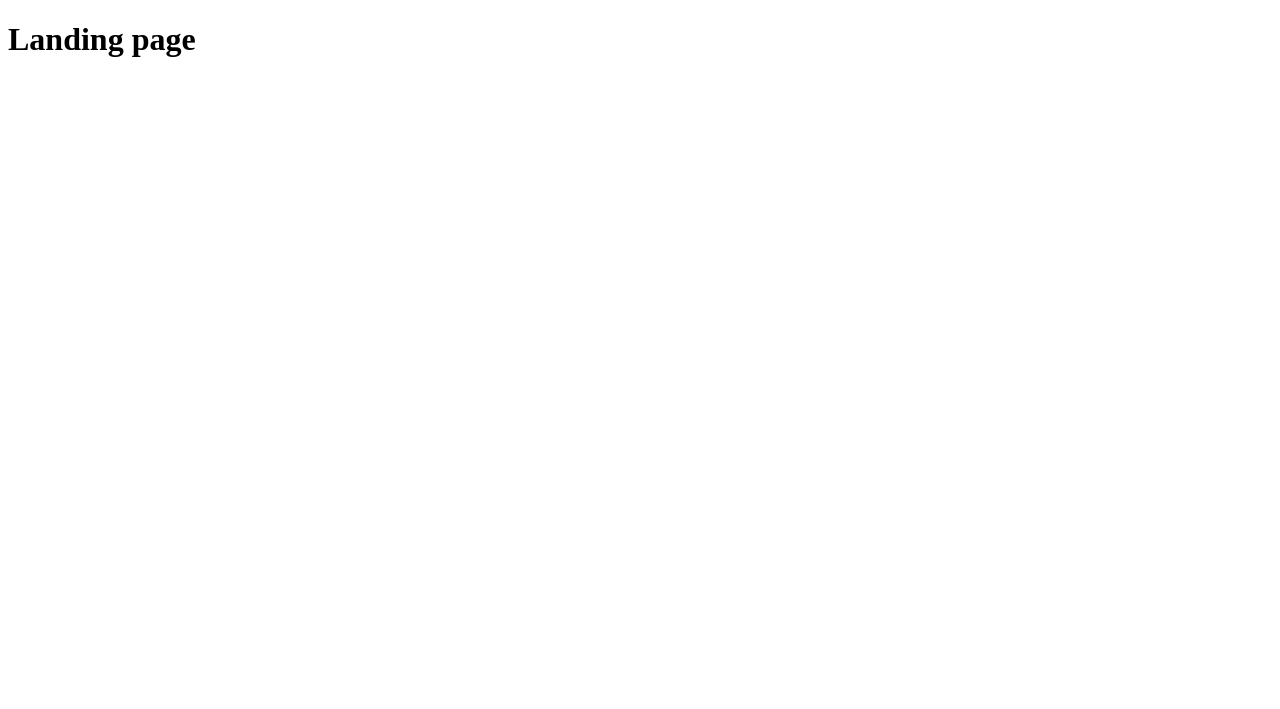
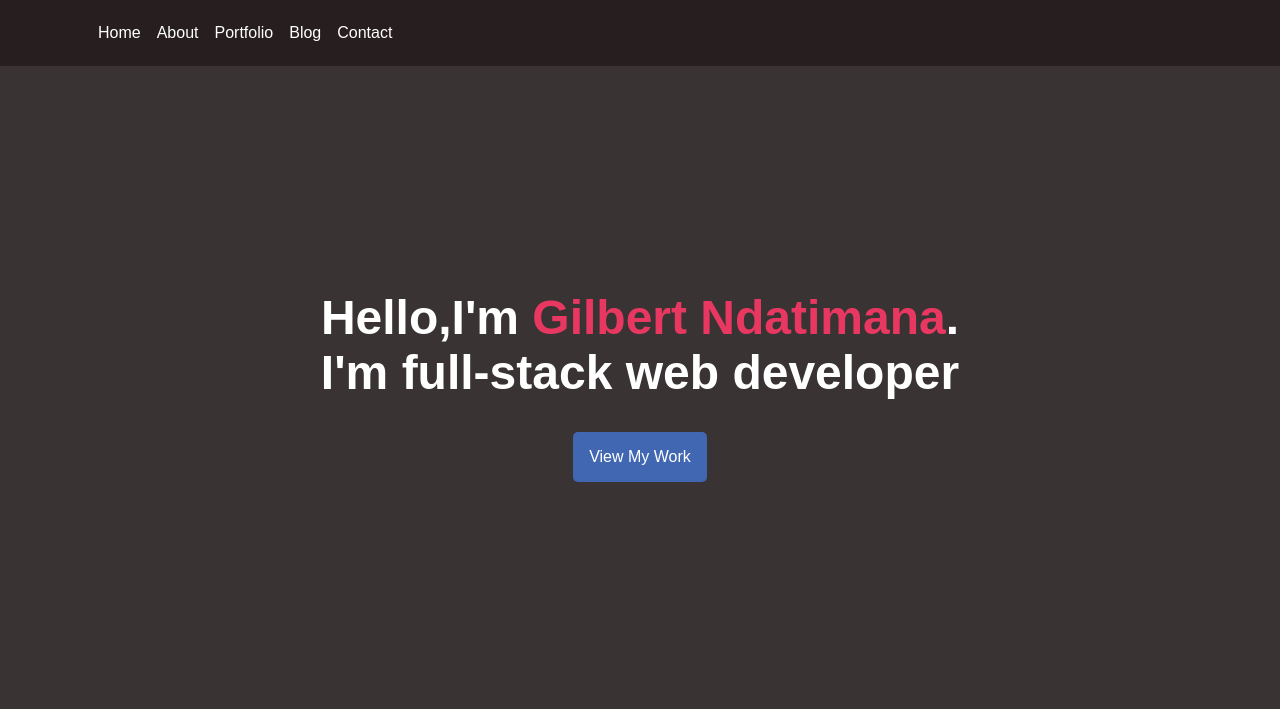
Before and after one commit to Gilbertelnino/My-Brand-Gilbert, a plain HTML site: page UI/index.html in a window 1280 px wide. Drawn offline with Linux system fonts and the light colour scheme.

Commit message:
adding homepage

```diff
--- /dev/null
+++ b/UI/css/style.css
@@ -0,0 +1,61 @@
+* {
+  margin: 0;
+  padding: 0;
+  box-sizing: 0;
+  text-decoration: none;
+  list-style: none;
+}
+body {
+  font-family: Arial, Helvetica, sans-serif;
+}
+
+.container {
+  width: 100%;
+  max-width: 1100px;
+  margin: 0 auto;
+}
+header {
+  background-color: #393333;
+  color: #ffffff;
+  height: 100vh;
+}
+nav {
+  background: #271f1f;
+  padding: 1rem;
+}
+nav ul {
+  display: flex;
+  align-items: end;
+}
+nav li {
+  padding: 0.5rem;
+}
+nav a {
+  color: #ffffff;
+  text-transform: capitalize;
+  cursor: pointer;
+}
+
+.welcome {
+  height: 80vh;
+  display: flex;
+  align-items: center;
+  justify-content: center;
+  flex-direction: column;
+}
+.welcome h1 {
+  font-size: 3rem;
+}
+.welcome .name {
+  color: #e83862;
+}
+.btn {
+  background: #4267b2;
+  margin-top: 2rem;
+  border-radius: 5px;
+}
+.btn-text {
+  color: #ffffff;
+  text-align: center;
+  padding: 1rem;
+}
--- a/UI/index.html
+++ b/UI/index.html
@@ -3,9 +3,31 @@
   <head>
     <meta charset="UTF-8" />
     <meta name="viewport" content="width=device-width, initial-scale=1.0" />
-    <title>Home</title>
+    <link rel="stylesheet" href="./css/style.css" />
+    <title>My Brand | Gilbert Ndatimana</title>
   </head>
   <body>
-    <h1>Landing page</h1>
+    <header>
+      <div id="home">
+        <nav>
+          <ul class="container">
+            <li><a href="#home">home</a></li>
+            <li><a href="#about">about</a></li>
+            <li><a href="#portfolio">portfolio</a></li>
+            <li><a href="#blog">blog</a></li>
+            <li><a href="#contact">contact</a></li>
+          </ul>
+        </nav>
+        <div class="welcome container">
+          <h1>Hello,I'm <span class="name">Gilbert Ndatimana</span>.</h1>
+          <h1>I'm full-stack web developer</h1>
+          <a href="#portfolio" class="btn">
+            <div class="btn-text">
+              View My Work
+            </div>
+          </a>
+        </div>
+      </div>
+    </header>
   </body>
 </html>
```
